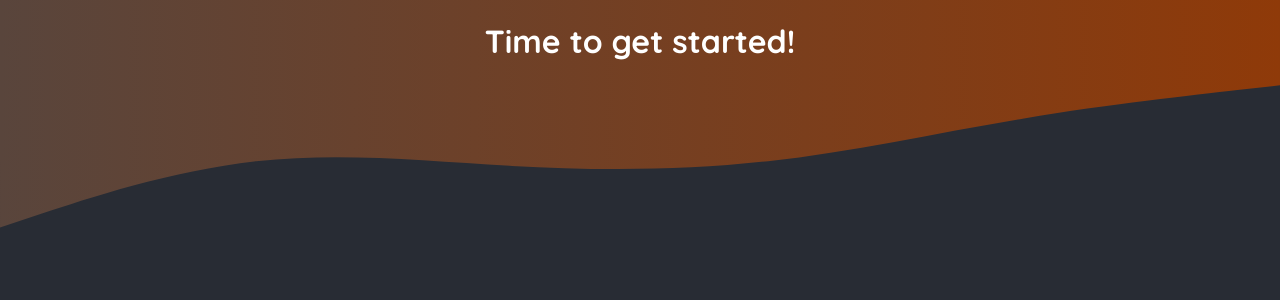
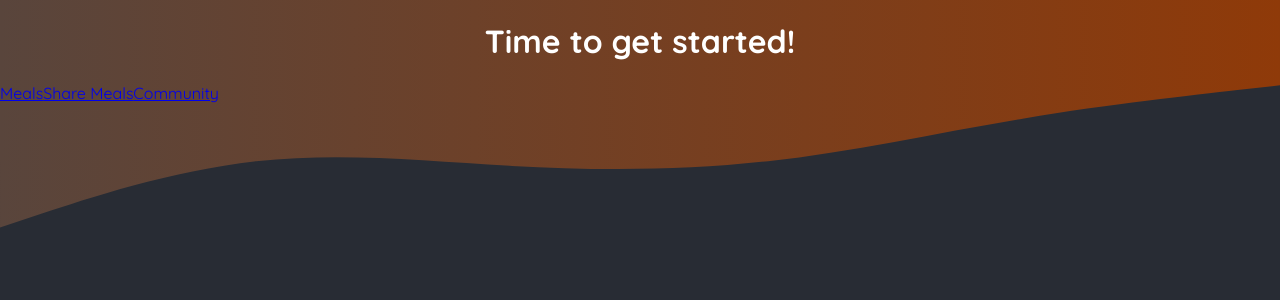
Before and after one commit to LamiaaIbrahim/food-app-nextjs, a Next.js app: page / in a window 1280 px wide. Shown: the top 300 px of the page. Built offline with nearby package versions, Linux system fonts and the light colour scheme.

Commit message:
Add links to Meals, Share Meals, and Community pages.

```diff
--- /dev/null
+++ b/app/community/page.js
@@ -0,0 +1,3 @@
+export default function CommunityPage() {
+  return <h1>Community Page</h1>;
+}
--- /dev/null
+++ b/app/meals/page.js
@@ -0,0 +1,3 @@
+export default function MealsPage() {
+  return <h1>Meals Page</h1>;
+}
--- /dev/null
+++ b/app/meals/share/page.js
@@ -0,0 +1,3 @@
+export default function ShareMealsPage() {
+  return <h1>Share Meals Page</h1>;
+}
--- a/app/page.js
+++ b/app/page.js
@@ -1,9 +1,15 @@
+import Link from "next/link";
 export default function Home() {
   return (
     <main>
-      <h1 style={{ color: 'white', textAlign: 'center' }}>
+      <h1 style={{ color: "white", textAlign: "center" }}>
         Time to get started!
       </h1>
+      <p>
+        <Link href="/meals">Meals</Link>
+        <Link href="/meals/share">Share Meals</Link>
+        <Link href="/community">Community</Link>
+      </p>
     </main>
   );
 }
```
Also changed, not shown: app/meals/[slug]/page.js (added).
